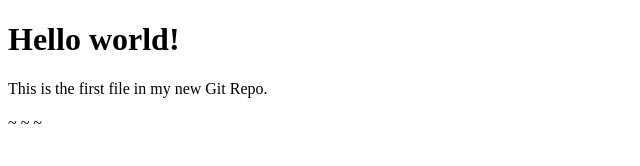
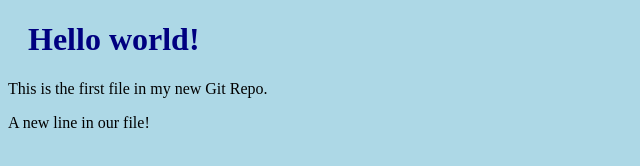
Before and after one commit to F4390GA/hello-world, a plain HTML site: page index.html in a window 1280 px wide. Shown: the whole page, without its empty margins (0-640 px from the left). Drawn offline with Linux system fonts and the light colour scheme.

Commit message:
Updated index.html wit a new line

```diff
--- a/index.html
+++ b/index.html
@@ -2,14 +2,13 @@
 <html>
 <head>
 <title>Hello World!</title>
+<link rel="stylesheet" href="bluestyle.css">
 </head>
 <body>
 
 <h1>Hello world!</h1>
 <p>This is the first file in my new Git Repo.</p>
+<p>A new line in our file!</p>
 
 </body>
 </html>
-~
-~
-~
```
